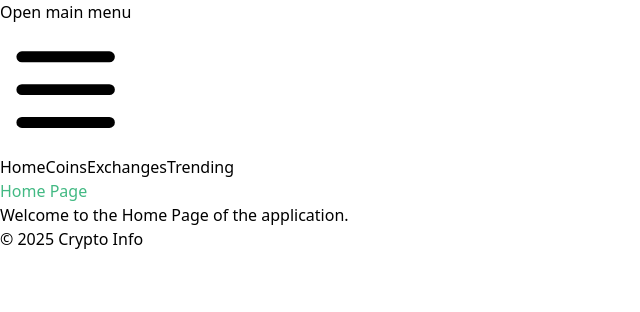
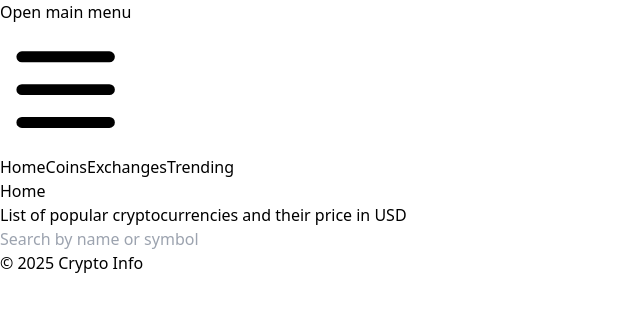
Before and after one commit to Apfirebolt/vue-crypto-info, a Vue app: page / in a window 1280 px wide. Shown: the top 312 px of the page, without its empty margins (0-640 px from the left). Built offline with nearby package versions, Linux system fonts and the light colour scheme.

Commit message:
feat: homepage code modified

```diff
--- a/src/components/Header.vue
+++ b/src/components/Header.vue
@@ -42,8 +42,6 @@
 
   const router = useRouter()
   const navigateToPage = (item) => {
-    console.log(item)
-    // router push named route
     router.push({ name: item.name })
   }
   </script>
--- a/src/store/coin.js
+++ b/src/store/coin.js
@@ -36,6 +36,20 @@ export const useCoin = defineStore("coin", {
       }
     },
 
+    async searchCoinsAction(searchText) {
+      try {
+        this.loading = true;
+        const response = await httpClient.get(`search?query=${searchText}`);
+        if (response) {
+          this.coinList = response.data;
+          this.loading = false;
+        }
+      } catch (error) {
+        console.log(error);
+        this.loading = false;
+      }
+    },
+
     resetcoinData() {
       this.coin = {};
       this.coinList = [];
--- a/src/views/Home.vue
+++ b/src/views/Home.vue
@@ -1,15 +1,73 @@
 <template>
-    <div>
-        <h1>Home Page</h1>
-        <p>Welcome to the Home Page of the application.</p>
+  <div>
+    <div class="p-5 border-b border-gray-200">
+      <h3 class="text-lg leading-6 font-medium text-gray-900">Home</h3>
+      <p class="mt-2 max-w-4xl text-sm text-gray-500">
+        List of popular cryptocurrencies and their price in USD
+      </p>
+      <input
+        v-model="searchText"
+        type="text"
+        class="mt-3 p-2 border w-1/5 border-gray-300 rounded-md"
+        placeholder="Search by name or symbol"
+      />
     </div>
+    <Loader v-if="isLoading" />
+
+    <div class="mx-auto w-3/4 my-3">
+      <div class="grid grid-cols-1 md:grid-cols-2 gap-4 px-2 py-4">
+        <div
+          v-for="coin in coinData.coins"
+          :key="coin.id"
+          class="max-w-sm rounded overflow-hidden text-center shadow-lg my-4"
+        >
+          <img
+            class="w-64 h-64 mx-auto my-3"
+            :src="coin.large"
+            :alt="coin.name"
+          />
+          <div class="px-6 py-4">
+            <div class="font-bold text-xl mb-2">
+              {{ coin.name }} ({{ coin.symbol.toUpperCase() }})
+            </div>
+            <p class="text-gray-700 text-base">
+              Market Cap Rank: {{ coin.market_cap_rank }}
+            </p>
+          </div>
+        </div>
+      </div>
+    </div>
+  </div>
 </template>
 
 <script setup>
+import { computed, ref, watch, onMounted } from "vue";
+import { useCoin } from "../store/coin";
+import Loader from "../components/Loader.vue";
+
+const coinStore = useCoin();
+const searchText = ref("");
+const coinData = computed(() => coinStore.coinList);
+const isLoading = computed(() => coinStore.isLoading);
+let timeoutId;
+
+const searchCoinUtil = async () => {
+  await coinStore.searchCoinsAction(searchText.value);
+};
+
+const debouncedSearch = (value) => {
+  if (timeoutId) clearTimeout(timeoutId);
+  timeoutId = setTimeout(() => {
+    if (value.length > 3) {
+      searchCoinUtil();
+    }
+  }, 1000); // Adjust delay as needed (in milliseconds)
+};
+
+watch(searchText, debouncedSearch);
+
+onMounted(() => {
+  // Cleanup function to clear timeout on component unmount
+  return () => clearTimeout(timeoutId);
+});
 </script>
-
-<style scoped>
-h1 {
-    color: #42b983;
-}
-</style>
```
